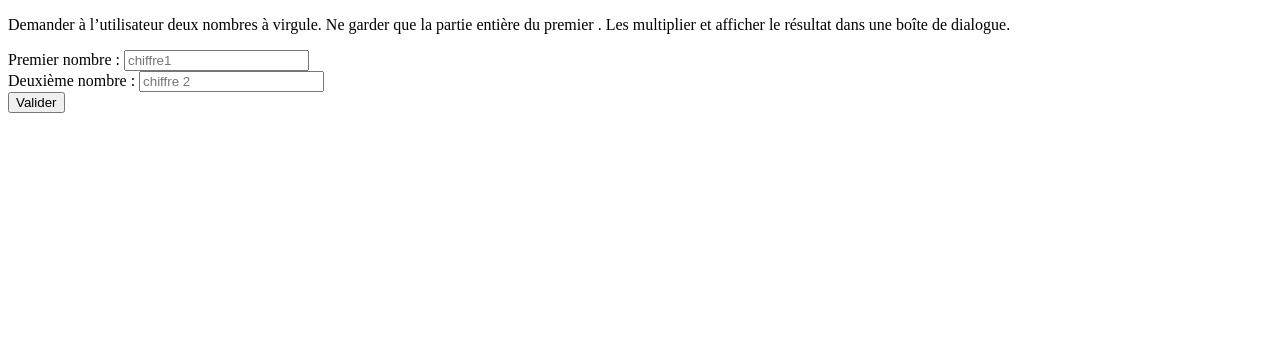
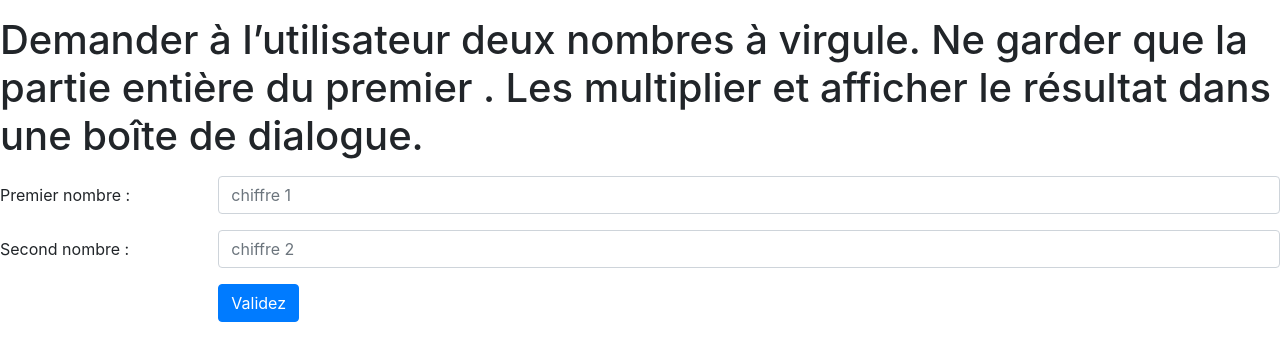
Before and after one commit to francois80/exo5_js, a plain HTML site: page index.html in a window 1280 px wide. Drawn offline with nearby package versions, Linux system fonts and the light colour scheme.

Commit message:
correction

```diff
--- a/index.html
+++ b/index.html
@@ -3,21 +3,34 @@
   <head>
     <meta charset="utf-8">
     <title>Exercice 5 javascript</title>
-
-  </head>
+    <link rel="stylesheet" href="https://stackpath.bootstrapcdn.com/bootstrap/4.3.1/css/bootstrap.min.css" integrity="sha384-ggOyR0iXCbMQv3Xipma34MD+dH/1fQ784/j6cY/iJTQUOhcWr7x9JvoRxT2MZw1T" crossorigin="anonymous">
+    </head>
   <body>
-    <p>Demander à l’utilisateur deux nombres à virgule. Ne garder que la partie entière du premier .
-    Les multiplier et afficher le résultat dans une boîte de dialogue.
+    <p><h1>Demander à l’utilisateur deux nombres à virgule. Ne garder que la partie entière du premier .
+    Les multiplier et afficher le résultat dans une boîte de dialogue.</h1>
     </p>
-    <form>
-      <p>
-      <label for="firstNumber">Premier nombre : </label>
-      <input type="text" id="firstNumber" name="firstNumber" value="" placeholder="chiffre1"/><br/>
-      <label for="secondNumber">Deuxième nombre : </label>
-      <input type="text" id="secondNumber" name="secondNumber" value="" placeholder="chiffre 2"/><br/>
-      <button  id="submit" name ="submit" onclick="fAffiche();">Valider</button>
-    </p>
+    <form action="#" onsubmit="return fVerifForm(this);">
+      <div class="form-group row">
+        <label for="firstNumber" class="col-sm-2 col-form-label">Premier nombre : </label>
+        <div class="col-sm-10">
+          <input type="number" step="0.01" class="form-control" id="firstNumber" name="firstNumber" placeholder="chiffre 1" onblur="fVerifNombre(this);">
+        </div>
+      </div>
+      <div class="form-group row">
+        <label for="secondNumber" class="col-sm-2 col-form-label">Second nombre : </label>
+        <div class="col-sm-10">
+          <input type="number" step="0.01" class="form-control" id="secondNumber" name="secondNumber"  placeholder="chiffre 2" onblur="fVerifNombre2(this);">
+        </div>
+      </div>
+      <div class="form-group row">
+        <div class="col-sm-10 offset-sm-2">
+          <button type="submit" class="btn btn-primary" name="submit">Validez</button>
+        </div>
+      </div>
     </form>
-<script src="script.js"></script>
+    <script src="script.js"></script>
+    <script src="https://stackpath.bootstrapcdn.com/bootstrap/4.3.1/js/bootstrap.min.js" integrity="sha384-JjSmVgyd0p3pXB1rRibZUAYoIIy6OrQ6VrjIEaFf/nJGzIxFDsf4x0xIM+B07jRM" crossorigin="anonymous"></script>
+    <script src="https://code.jquery.com/jquery-3.3.1.slim.min.js" integrity="sha384-q8i/X+965DzO0rT7abK41JStQIAqVgRVzpbzo5smXKp4YfRvH+8abtTE1Pi6jizo" crossorigin="anonymous"></script>
+    <script src="https://cdnjs.cloudflare.com/ajax/libs/popper.js/1.14.7/umd/popper.min.js" integrity="sha384-UO2eT0CpHqdSJQ6hJty5KVphtPhzWj9WO1clHTMGa3JDZwrnQq4sF86dIHNDz0W1" crossorigin="anonymous"></script>
   </body>
 </html>
--- a/script.js
+++ b/script.js
@@ -1,11 +1,48 @@
-function fAffiche(){
-  var nb1 = document.getElementById("firstNumber").value;
-  var nb2 = document.getElementById("secondNumber").value;
-  if(nb1 == "" || nb2 == ""){
-    alert("Veuillez saisir un nombre à virgule")
+var nb1;
+var nb2;
+
+function fVerifNombre(champ){
+  nb1 = parseInt(champ.value);
+  if(nb1 == ''){
+    alert("Veuillez saisir le 1er champ")
+    return false;
   }
-  else{
-    var result = Math.trunc(parseFloat(nb1)) * Math.trunc(parseFloat(nb2));
-    alert(result);
+  else if (nb1 != '' && isNaN(nb1)) {
+    alert('Veuillez saisir un nombre à virgule (1)')
+    return false;
   }
- }
+  else {
+    return true;
+  }
+}
+
+
+function fVerifNombre2(champ){
+  nb2 = parseInt(champ.value);
+  if(nb2 == ''){
+    alert("Veuillez saisir le 2eme champ")
+    return false;
+  }
+  else if (nb2 != '' && isNaN(nb2)) {
+    alert('Veuillez saisir un nombre à virgule (2)')
+    return false;
+  }
+  else {
+    return true;
+  }
+}
+
+function fVerifForm(f){
+  var chiffre1ok = fVerifNombre(f.firstNumber);
+  var chiffre2ok = fVerifNombre2(f.secondNumber);
+
+  if(chiffre1ok && chiffre2ok){
+    alert(nb1 * nb2);
+    return true;
+  }
+    else
+    {
+      alert("Veuillez remplir correctement tous les champs");
+      return false;
+    }
+  }
```
